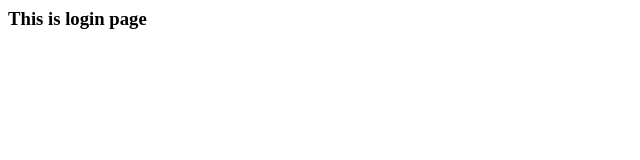
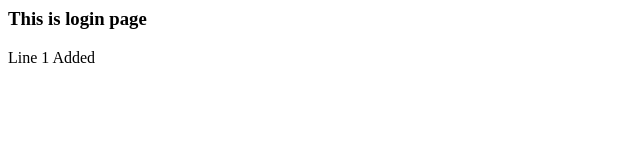
Before and after one commit to DoonaMohan/demo-bloodbank-app, a plain HTML site: page login.html in a window 1280 px wide. Shown: the full height of the page, 0-640 px from the left. Drawn offline with Linux system fonts and the light colour scheme.

Commit message:
Line 1 added to login page

```diff
--- a/login.html
+++ b/login.html
@@ -2,5 +2,6 @@
     <head></head>
     <body>
         <h3>This is login page</h3>
+        Line 1 Added
     </body>
 </html>
```
